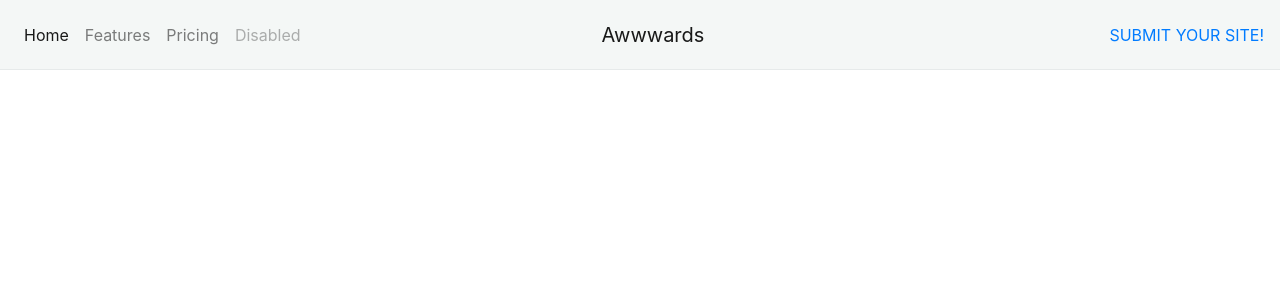
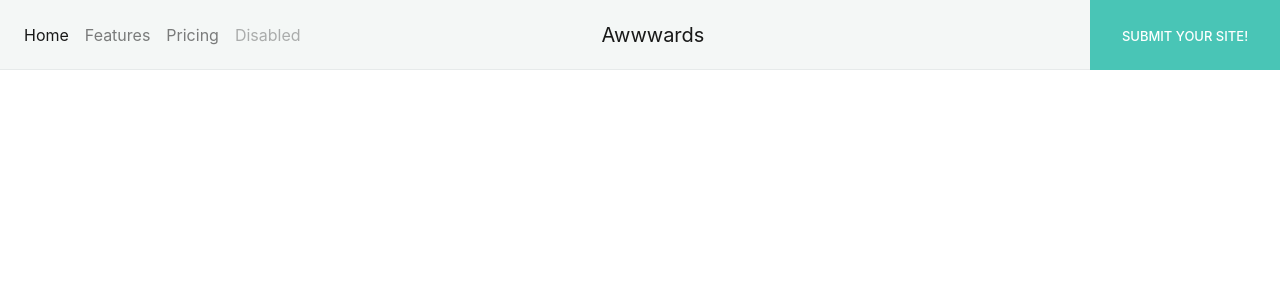
Before and after one commit to maxwellkimutai/awards, a Django app: page / in a window 1280 px wide. Shown: the top 300 px of the page. Run offline with Django 3.2, Linux system fonts and the light colour scheme; some libraries are stand-ins or nearby versions.

Commit message:
add navbar css

```diff
--- a/static/css/base.css
+++ b/static/css/base.css
@@ -2,6 +2,7 @@
     background-color: #f4f7f6;
     border-bottom: 1px solid #E6EAEA;
     height: 70px;
+    padding-right: 0;
 }
 .logo{
     display: block;
@@ -9,3 +10,22 @@
     left: 47%;
     width: auto;
 }
+.header-submit,.header-submit-button{
+    position: relative;
+    width: 190px;
+    height: 70px;
+    padding: 0 !important;
+    line-height: 73px;
+    overflow: hidden;
+    margin-right: 0;
+}
+.button{
+    position: relative;
+    display: inline-block;
+    background-color: #49c5b6;
+    color: #fff;
+    text-align: center;
+    font-size: 13px;
+    font-weight: 500;
+    border: none;
+}
```
